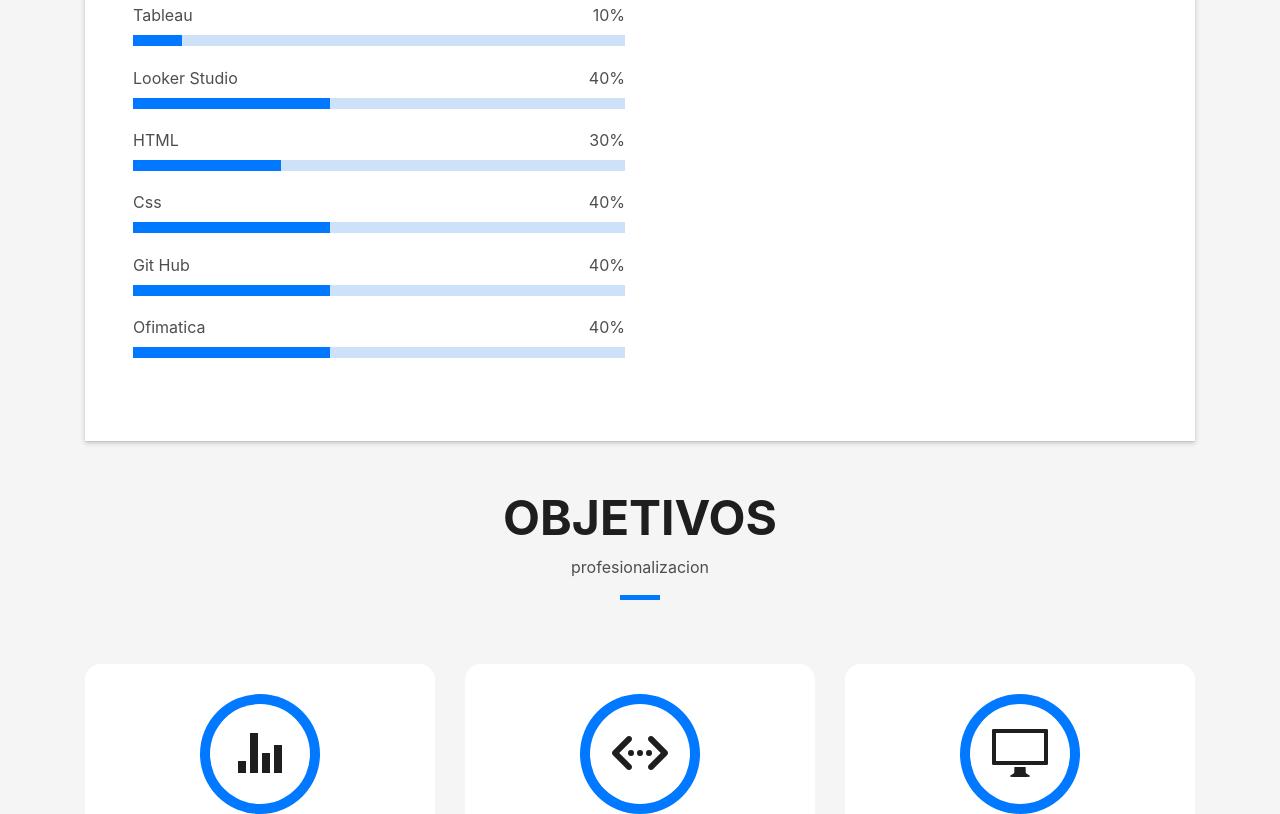
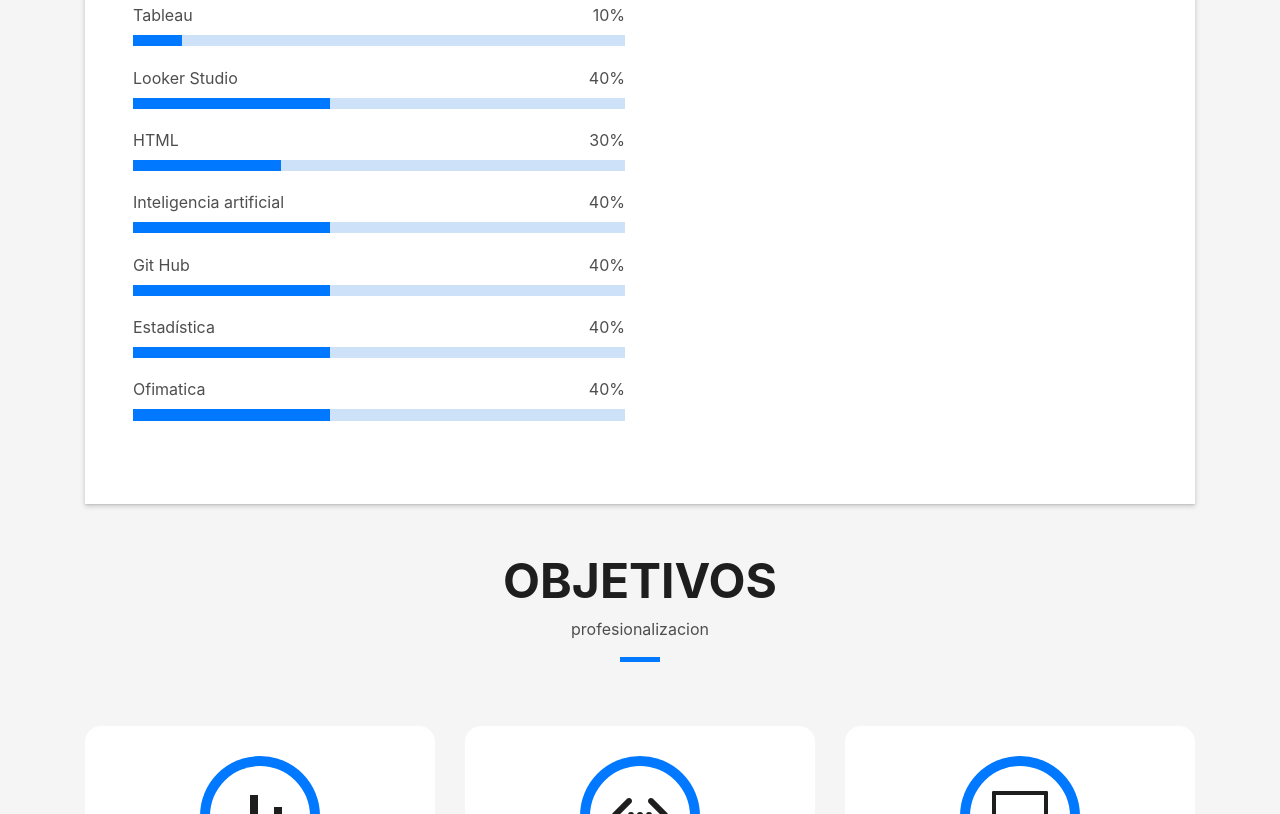
Before and after one commit to juanpablohdz/portafolio-3, a plain HTML site: page index.html in a window 1280 px wide. Shown: the part 1529-2343 px from the top of the page. Drawn offline with Linux system fonts and the light colour scheme; files whose address does not match are found by name.

Commit message:
Update index.html

```diff
--- a/index.html
+++ b/index.html
@@ -138,11 +138,15 @@
                                     <div class="progress">
                                         <div class="progress-bar" role="progressbar" style="width: 30%" aria-valuenow="30" aria-valuemin="0" aria-valuemax="100"></div>
                                     </div>
-                                    <span>Css</span> <span class="pull-right">40%</span>
+                                    <span>Inteligencia artificial</span> <span class="pull-right">40%</span>
                                     <div class="progress">
                                         <div class="progress-bar" role="progressbar" style="width: 40%" aria-valuenow="40" aria-valuemin="0" aria-valuemax="100"></div>
                                     </div>
                                     <span>Git Hub</span> <span class="pull-right">40%</span>
+                                    <div class="progress">
+                                        <div class="progress-bar" role="progressbar" style="width: 40%" aria-valuenow="40" aria-valuemin="0" aria-valuemax="100"></div>
+                                    </div>
+                                     <span>Estadística</span> <span class="pull-right">40%</span>
                                     <div class="progress">
                                         <div class="progress-bar" role="progressbar" style="width: 40%" aria-valuenow="40" aria-valuemin="0" aria-valuemax="100"></div>
                                     </div>
```
